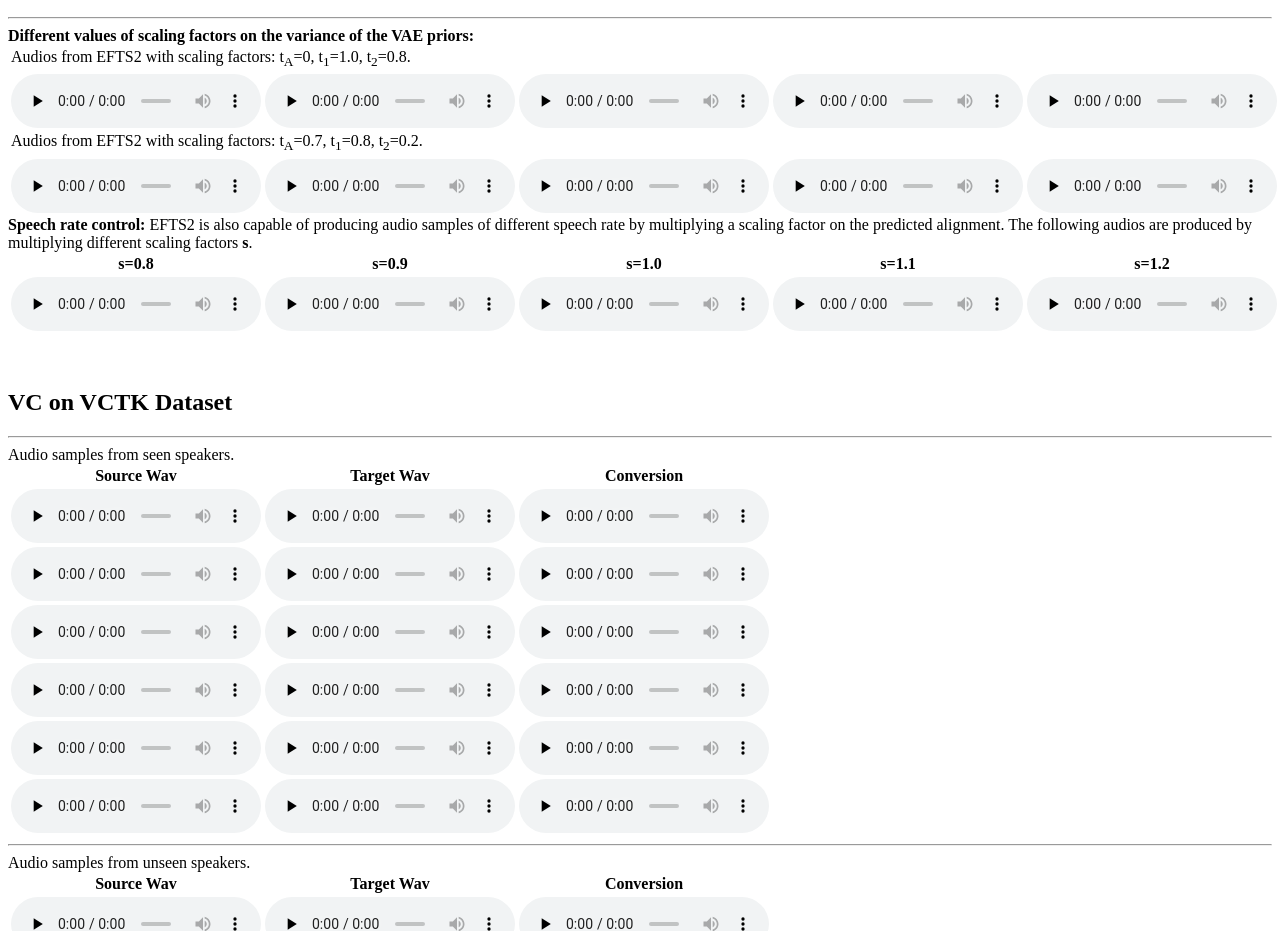
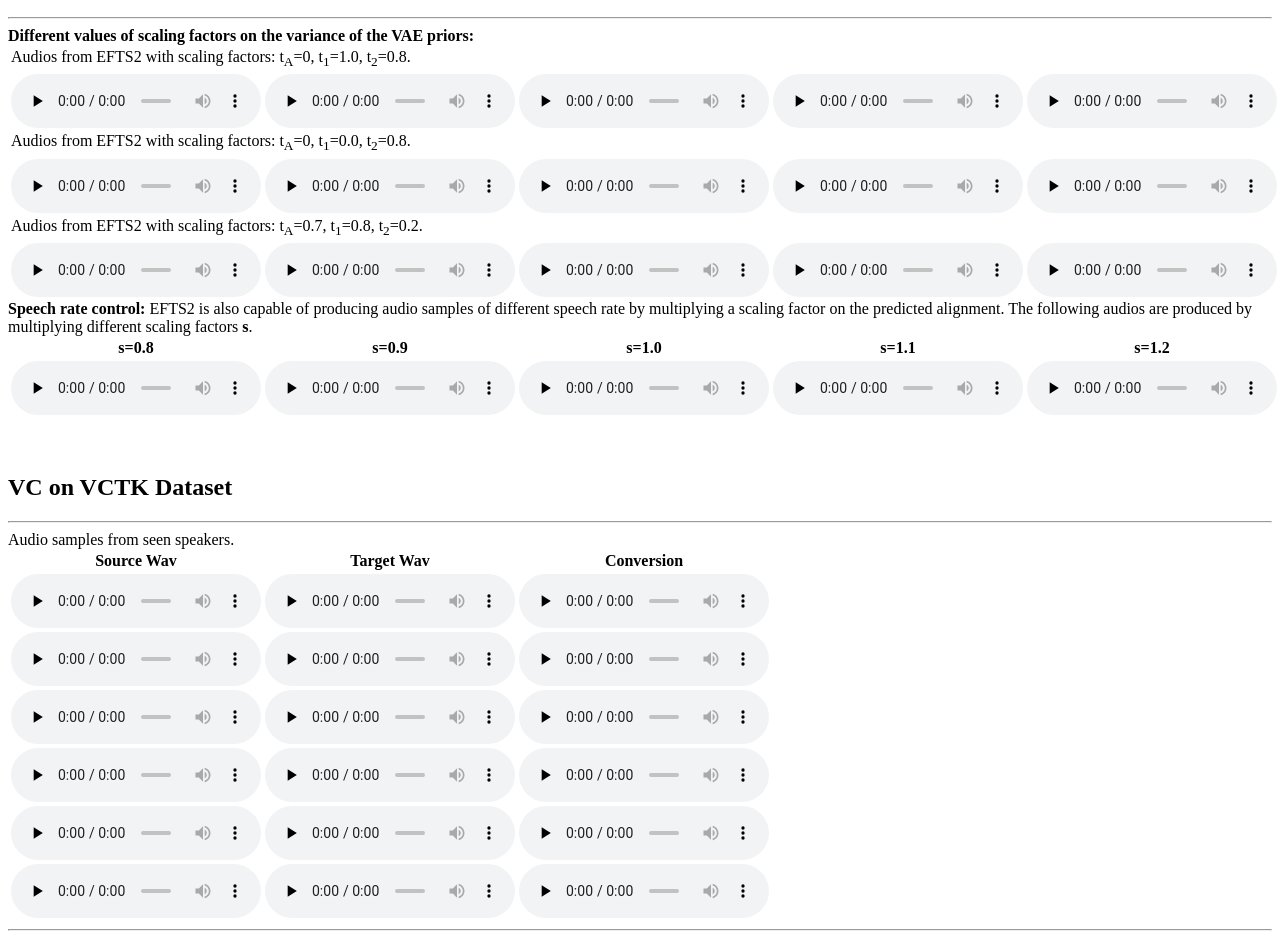
Before and after one commit to anonymous6666audio/efts2audiosamples, a plain HTML site: page index.html in a window 1280 px wide. Shown: the part 3181-4112 px from the top of the page. Drawn offline with Linux system fonts and the light colour scheme.

Commit message:
add audios

```diff
--- a/index.html
+++ b/index.html
@@ -321,7 +321,7 @@
 
     <tbody>
       <tr>
-        <td colspan="2"><span>Audios from EFTS2 with scaling factors: t<sub>A</sub>=0, t<sub>1</sub>=1.0, t<sub>2</sub>=0.8. </span></td>
+        <td colspan="5"><span>Audios from EFTS2 with scaling factors: t<sub>A</sub>=0, t<sub>1</sub>=1.0, t<sub>2</sub>=0.8. </span></td>
      </tr>
     <tr>
       <td><audio controls="" preload="none"><source src="audios/tts/div/TA_0_T1_1.0_T2_0.8/LJ016-0117_sample_0.wav"></audio></td>
@@ -329,6 +329,17 @@
       <td><audio controls="" preload="none"><source src="audios/tts/div/TA_0_T1_1.0_T2_0.8/LJ016-0117_sample_2.wav"></audio></td>
       <td><audio controls="" preload="none"><source src="audios/tts/div/TA_0_T1_1.0_T2_0.8/LJ016-0117_sample_3.wav"></audio></td>
       <td><audio controls="" preload="none"><source src="audios/tts/div/TA_0_T1_1.0_T2_0.8/LJ016-0117_sample_4.wav"></audio></td>
+    </tr>
+    <tbody>
+      <tr>
+        <td colspan="5"><span>Audios from EFTS2 with scaling factors: t<sub>A</sub>=0, t<sub>1</sub>=0.0, t<sub>2</sub>=0.8. </span></td>
+     </tr>
+    <tr>
+      <td><audio controls="" preload="none"><source src="audios/tts/div/TA_0_T1_0_T2_0.8/LJ016-0117_sample_0.wav"></audio></td>
+      <td><audio controls="" preload="none"><source src="audios/tts/div/TA_0_T1_0_T2_0.8/LJ016-0117_sample_1.wav"></audio></td>
+      <td><audio controls="" preload="none"><source src="audios/tts/div/TA_0_T1_0_T2_0.8/LJ016-0117_sample_2.wav"></audio></td>
+      <td><audio controls="" preload="none"><source src="audios/tts/div/TA_0_T1_0_T2_0.8/LJ016-0117_sample_3.wav"></audio></td>
+      <td><audio controls="" preload="none"><source src="audios/tts/div/TA_0_T1_0_T2_0.8/LJ016-0117_sample_4.wav"></audio></td>
     </tr>
     <tr>
       <td colspan="5"><span>Audios from EFTS2 with scaling factors: t<sub>A</sub>=0.7, t<sub>1</sub>=0.8, t<sub>2</sub>=0.2. </span></td>
```
Also changed, not shown: 5 other files.
